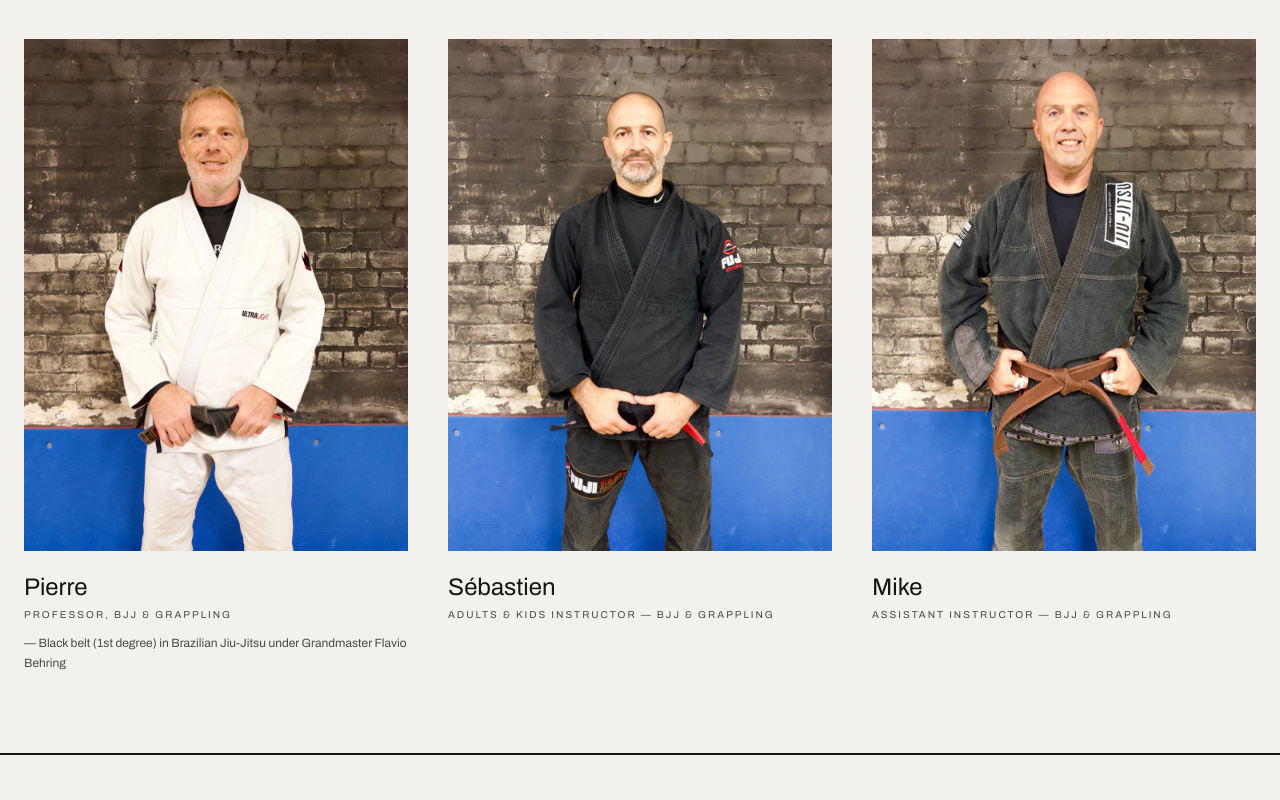
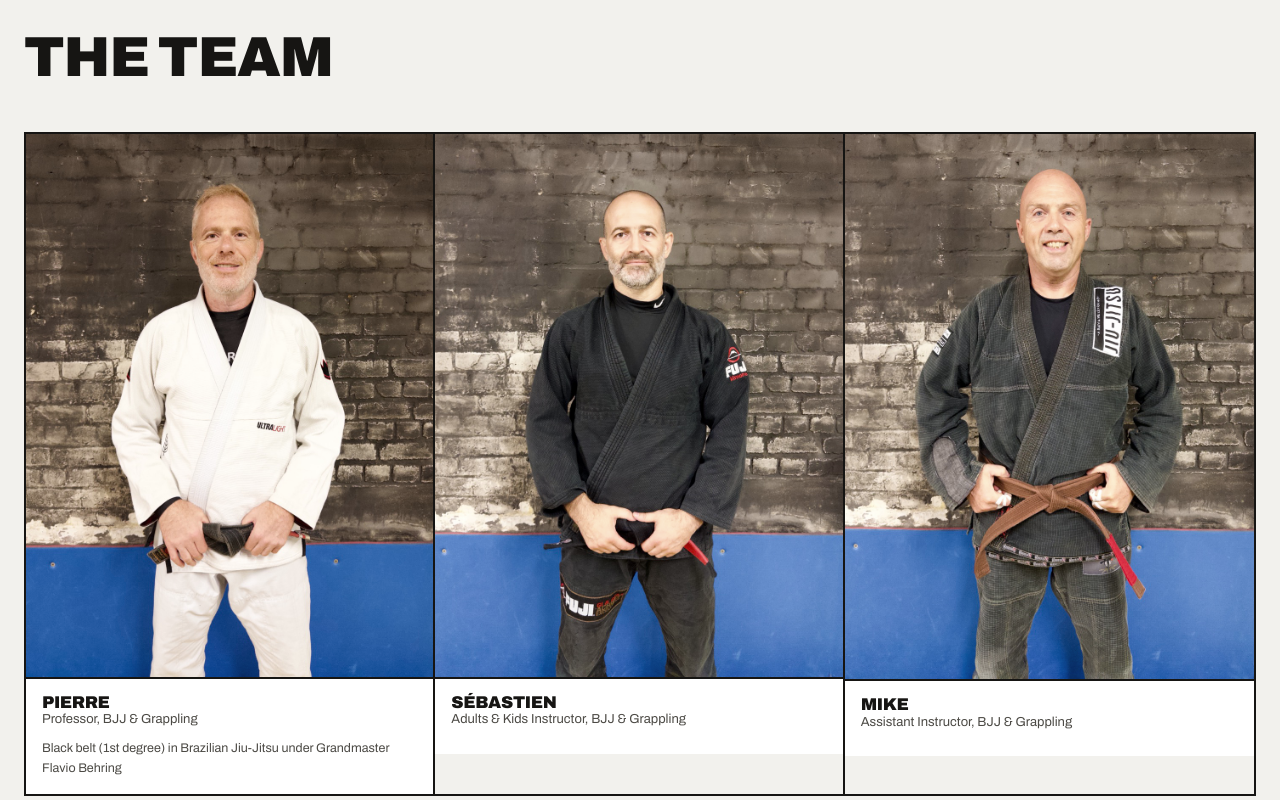
Before and after one commit to dylandifilippo/the-red-rooster-html, a Next.js app: page /en in a window 1280 px wide. Shown: the part 2520-3320 px from the top of the page. Built offline with nearby package versions, Linux system fonts and the light colour scheme.

Commit message:
feat: team bordered strip

```diff
--- a/components/sections/Instructors.tsx
+++ b/components/sections/Instructors.tsx
@@ -1,28 +1,37 @@
 import Image from 'next/image'
 import { useTranslations } from 'next-intl'
 import { team } from '@/content/team'
-import { SectionHeading } from '@/components/ui/SectionHeading'
 import { Reveal } from '@/lib/motion/Reveal'
 
 export function Instructors() {
   const t = useTranslations('team')
   return (
-    <section id="instructors" className="border-t border-hairline">
-      <div className="mx-auto max-w-7xl px-6 py-20">
-        <SectionHeading id="instructors" />
-        <div className="grid gap-10 sm:grid-cols-3">
+    <section id="instructors" className="border-t-2 border-ink py-24 lg:py-32">
+      <div className="mx-auto max-w-7xl px-6">
+        <h2 className="font-poster text-[clamp(34px,4.4vw,64px)] text-ink">{t('heading')}</h2>
+        <div className="mt-12 grid border-2 border-ink divide-y-2 divide-ink lg:grid-cols-3 lg:divide-y-0 lg:divide-x-2">
           {team.map((m, i) => (
             <Reveal key={m.id} delay={i * 0.08}>
-              <article>
-                <Image src={m.image} alt={t(`${m.id}.name`)} width={480} height={640} className="aspect-[3/4] h-auto w-full object-cover" />
-                <h3 className="mt-5 font-serif-display text-2xl">{t(`${m.id}.name`)}</h3>
-                <p className="mt-1 font-sans text-[10px] uppercase tracking-[0.2em] text-ink-muted">{t(`${m.id}.role`)}</p>
-                <ul className="mt-3 space-y-1">
-                  {(t.raw(`${m.id}.creds`) as string[]).map((c) => (
-                    <li key={c} className="font-sans text-xs leading-relaxed text-ink-muted">— {c}</li>
-                  ))}
-                </ul>
-              </article>
+              <figure className="bg-white">
+                <Image
+                  src={m.image}
+                  alt={t(`${m.id}.name`)}
+                  width={480}
+                  height={640}
+                  className="aspect-[3/4] h-auto w-full object-cover object-top grayscale-[0.2] transition hover:grayscale-0"
+                />
+                <figcaption className="border-t-2 border-ink px-4 py-4">
+                  <p className="font-poster text-[17px] text-ink">{t(`${m.id}.name`)}</p>
+                  <p className="text-[13px] text-ink-soft">{t(`${m.id}.role`)}</p>
+                  <ul className="mt-2 space-y-1">
+                    {(t.raw(`${m.id}.creds`) as string[]).map((c, ci) => (
+                      <li key={ci} className="text-[12.5px] leading-relaxed text-ink-soft">
+                        {c}
+                      </li>
+                    ))}
+                  </ul>
+                </figcaption>
+              </figure>
             </Reveal>
           ))}
         </div>
--- a/messages/en.json
+++ b/messages/en.json
@@ -77,6 +77,7 @@
     }
   },
   "team": {
+    "heading": "The team",
     "pierre": {
       "name": "Pierre",
       "role": "Professor, BJJ & Grappling",
@@ -86,12 +87,12 @@
     },
     "sebastien": {
       "name": "Sébastien",
-      "role": "Adults & Kids Instructor — BJJ & Grappling",
+      "role": "Adults & Kids Instructor, BJJ & Grappling",
       "creds": []
     },
     "mike": {
       "name": "Mike",
-      "role": "Assistant Instructor — BJJ & Grappling",
+      "role": "Assistant Instructor, BJJ & Grappling",
       "creds": []
     }
   },
--- a/messages/fr.json
+++ b/messages/fr.json
@@ -77,6 +77,7 @@
     }
   },
   "team": {
+    "heading": "L'équipe",
     "pierre": {
       "name": "Pierre",
       "role": "Professeur BJJ & Grappling",
@@ -86,12 +87,12 @@
     },
     "sebastien": {
       "name": "Sébastien",
-      "role": "Instructeur adultes & enfants — BJJ & Grappling",
+      "role": "Instructeur adultes & enfants, BJJ & Grappling",
       "creds": []
     },
     "mike": {
       "name": "Mike",
-      "role": "Instructeur assistant — BJJ & Grappling",
+      "role": "Instructeur assistant, BJJ & Grappling",
       "creds": []
     }
   },
--- a/messages/nl.json
+++ b/messages/nl.json
@@ -77,6 +77,7 @@
     }
   },
   "team": {
+    "heading": "Het team",
     "pierre": {
       "name": "Pierre",
       "role": "Professor BJJ & Grappling",
@@ -86,12 +87,12 @@
     },
     "sebastien": {
       "name": "Sébastien",
-      "role": "Instructeur volwassenen & kinderen — BJJ & Grappling",
+      "role": "Instructeur volwassenen & kinderen, BJJ & Grappling",
       "creds": []
     },
     "mike": {
       "name": "Mike",
-      "role": "Assistent-instructeur — BJJ & Grappling",
+      "role": "Assistent-instructeur, BJJ & Grappling",
       "creds": []
     }
   },
```
Also changed, not shown: 1 other file (tests, documents, lock files or other folders).
